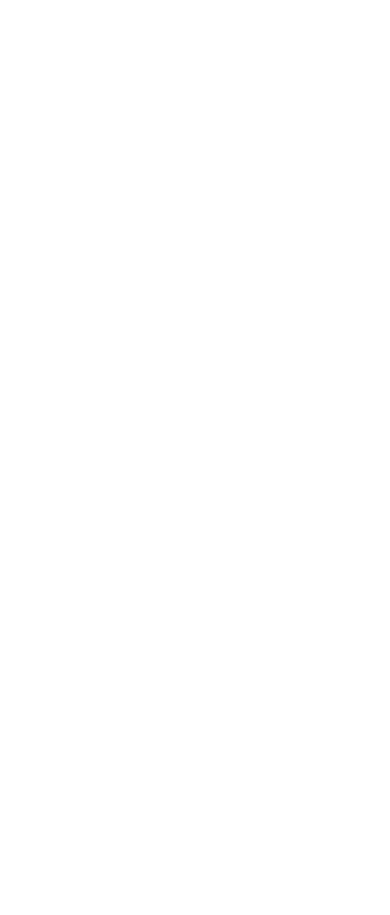
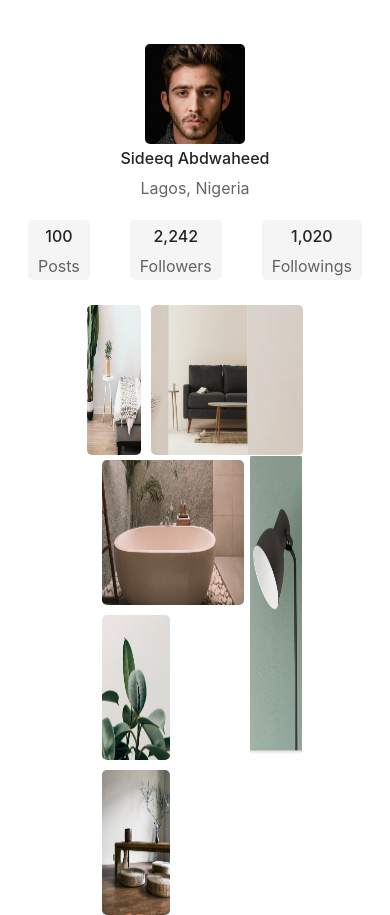
Before and after one commit to sideeq12/my-gallery, a plain HTML site: page index.html in a window 390 px wide. Before the commit the page ends 844 px from the top, so only its background shows below. Drawn offline with nearby package versions, Linux system fonts and the light colour scheme.

Commit message:
remain mobile

```diff
--- a/index.css
+++ b/index.css
@@ -0,0 +1,83 @@
+
+body{
+    display: flex;
+    flex-direction: column;
+    justify-content: center;
+}
+.container{
+    padding: 20px 60px;
+    display: flex;
+    flex-direction: column;
+    justify-content: center;
+}
+.upper{
+    display: flex;
+    flex-direction: column;
+    justify-content: center;
+    align-items: center;
+}
+h6{
+    margin-top: 5px;
+}
+span{
+    opacity: 0.7;
+}
+.lower-images{
+    display: flex;
+    justify-content: center;
+    flex-direction: column;
+    align-items: center;
+}
+.image{
+    width: 100px;
+    height: 100px;
+    border-radius: 5px;
+}
+.button-wrapper{
+    display: flex;
+    flex-direction: row;
+}
+.button{
+    background-color: #f6f5f5;
+    /* width: 60px; */
+    height: 60px;
+    border-radius: 5px;
+    margin: 20px;
+    padding: 10px;
+    display: flex;
+    justify-content: center;
+    align-items: center;
+    flex-direction: column;
+}
+.first-segment{
+    width: 80%;
+    height: 150px;
+    display: flex;
+    flex-direction: row;
+    justify-content: center;
+}
+.inner{
+    border-radius: 5px;
+    margin: 5px;
+}
+.second{
+    display: flex;
+    flex-direction: row;
+    justify-content: center;
+    align-items: center;
+    height: 300px;
+    width: 80%;
+}
+.left, .right{
+    height: 100%;
+}
+.left{
+    width: 70%;
+    display: flex;
+    flex-direction: row;
+    flex-wrap: wrap;
+    padding: 5px;
+}
+.right{
+    width: 25%;
+}
--- a/index.html
+++ b/index.html
@@ -4,12 +4,46 @@
     <meta charset="UTF-8">
     <meta name="viewport" content="width=device-width, initial-scale=1.0">
     <title>My-gallery</title>
+    <link rel="stylesheet" href="https://stackpath.bootstrapcdn.com/bootstrap/4.3.1/css/bootstrap.min.css" integrity="sha384-ggOyR0iXCbMQv3Xipma34MD+dH/1fQ784/j6cY/iJTQUOhcWr7x9JvoRxT2MZw1T" crossorigin="anonymous">
+    <link rel="stylesheet" type="text/css" href="index.css">
 </head>
 <body>
 
-<div class="container">
+<div class="container mt-4">
     <div class="upper">
-
+        <img src="profilePhoto.png" alt="image placed by Sideeq Abdwajeed DevChallenge" class="image">
+        <h6>Sideeq Abdwaheed</h6>
+        <span>Lagos, Nigeria</span>
+        <div class="button-wrapper">
+            <div class="button">
+                <h6>100</h6>
+                <span>Posts</span>
+            </div>
+            <div class="button">
+                <h6>2,242</h6>
+                <span>Followers</span>
+            </div>
+            <div class="button">
+                <h6>1,020</h6>
+                <span>Followings</span>
+            </div>
+        </div>
+    </div>
+    <div class="lower-images">
+        <div class="first-segment">
+            <img src="photo1.png" alt="first section Sideeq Abdwaheed" width="25%" height="100%" class="inner">
+            <img src="photo2.png" alt="first section Sideeq Abdwaheed" width="70%" height="100%" class="inner">
+        </div>
+        <div class="second">
+            <div class="left">
+                <img src="photo3.png" width="100%" alt="Sideeq Abdwaheed" height="50%" class="inner">
+                <img src="photo5.png" width="48%" alt="Sideeq Abdwaheed" height="50%" class="inner">
+                <img src="photo6.png" width="48%" alt="Sideeq Abdwaheed" height="50%" class="inner">
+            </div>
+            <div class="right">
+                <img src="photo4.png" width="100%" alt="Sideeq Abdwaheed" height="100%" class="inner">
+            </div>
+        </div>
     </div>
 </div>
 
```
